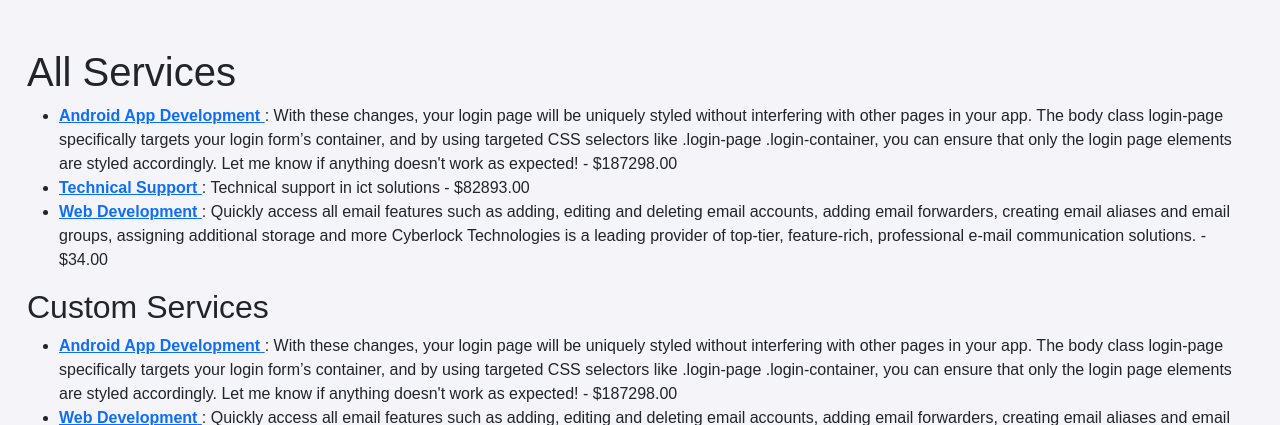
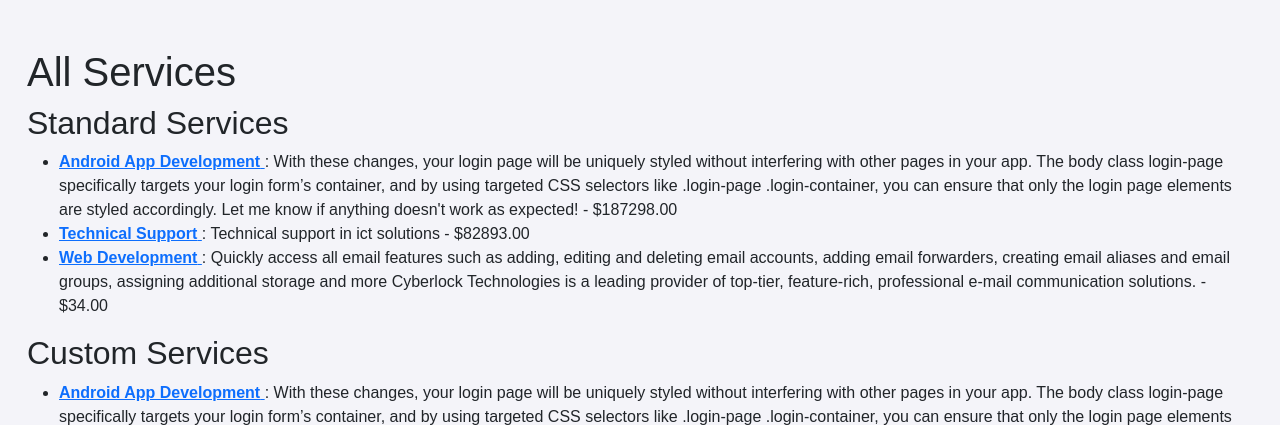
Before and after one commit to C9b3rD3vi1/cyberlock_web, a Django app: page /services/ in a window 1280 px wide. Shown: the part 62-487 px from the top of the page. Run offline with Django 4.2, Linux system fonts and the light colour scheme; data comes from the database, SQL or seed files in the repository; some libraries are stand-ins or nearby versions.

Commit message:
services

```diff
--- a/templates/service_list.html
+++ b/templates/service_list.html
@@ -1,16 +1,18 @@
 {% extends 'base.html' %}
-
 
 {% block content %}
 
 <head>
     <meta charset="UTF-8">
     <meta name="viewport" content="width=device-width, initial-scale=1.0">
-    <title>Services</title>
+    <title>All Services</title>
 </head>
 <body>
 
 <h1>All Services</h1>
+
+<!-- Standard Services -->
+<h2>Standard Services</h2>
 <ul>
     {% for service in services %}
         <li>
@@ -19,10 +21,11 @@
             </a>: {{ service.description }} - ${{ service.price }}
         </li>
     {% empty %}
-        <li>No services available.</li>
+        <li>No standard services available.</li>
     {% endfor %}
 </ul>
 
+<!-- Custom Services -->
 <h2>Custom Services</h2>
 <ul>
     {% for service in custom_services %}
@@ -36,6 +39,7 @@
     {% endfor %}
 </ul>
 
+<!-- Cloud Services -->
 <h2>Cloud Services</h2>
 <ul>
     {% for service in cloud_services %}
@@ -50,4 +54,5 @@
 </ul>
 
 </body>
+
 {% endblock %}
```
Also changed, not shown: templates/service_details.html (+7 -2 lines).
